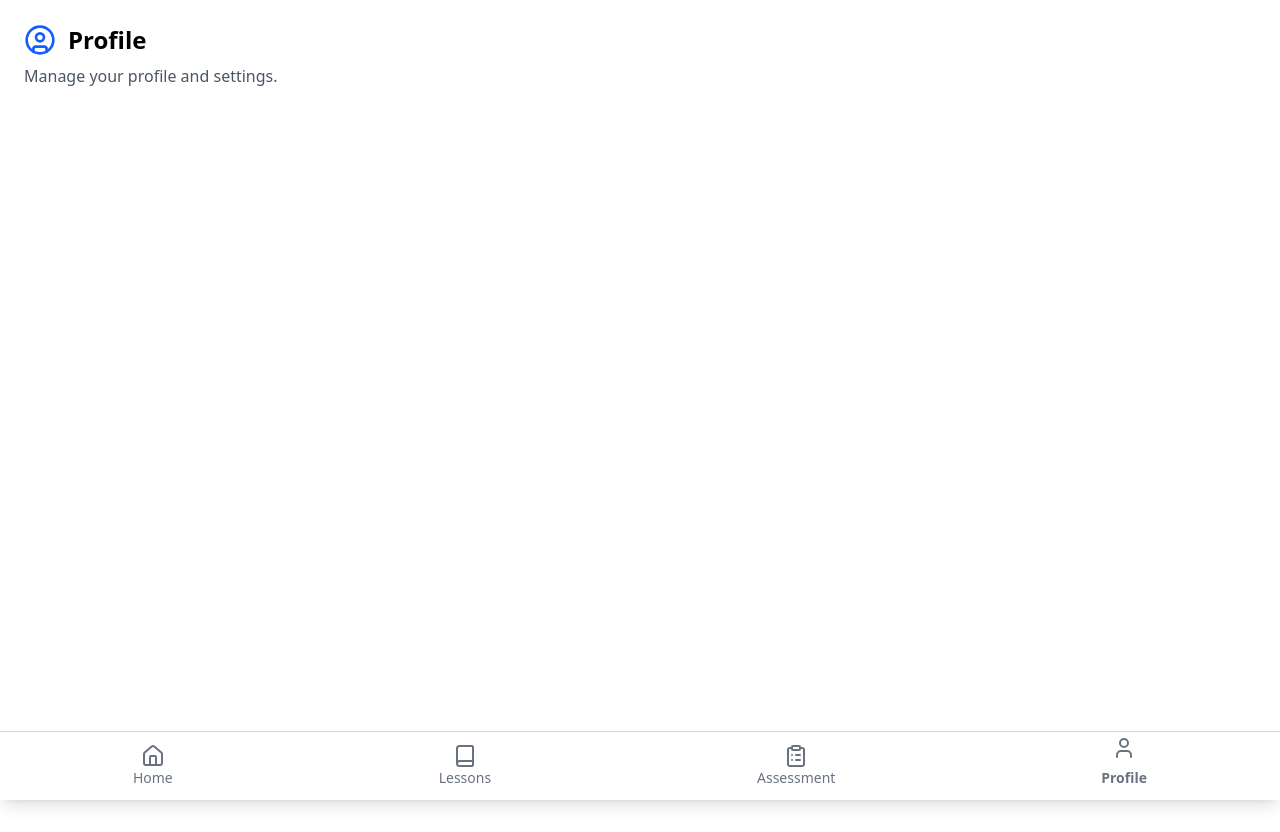
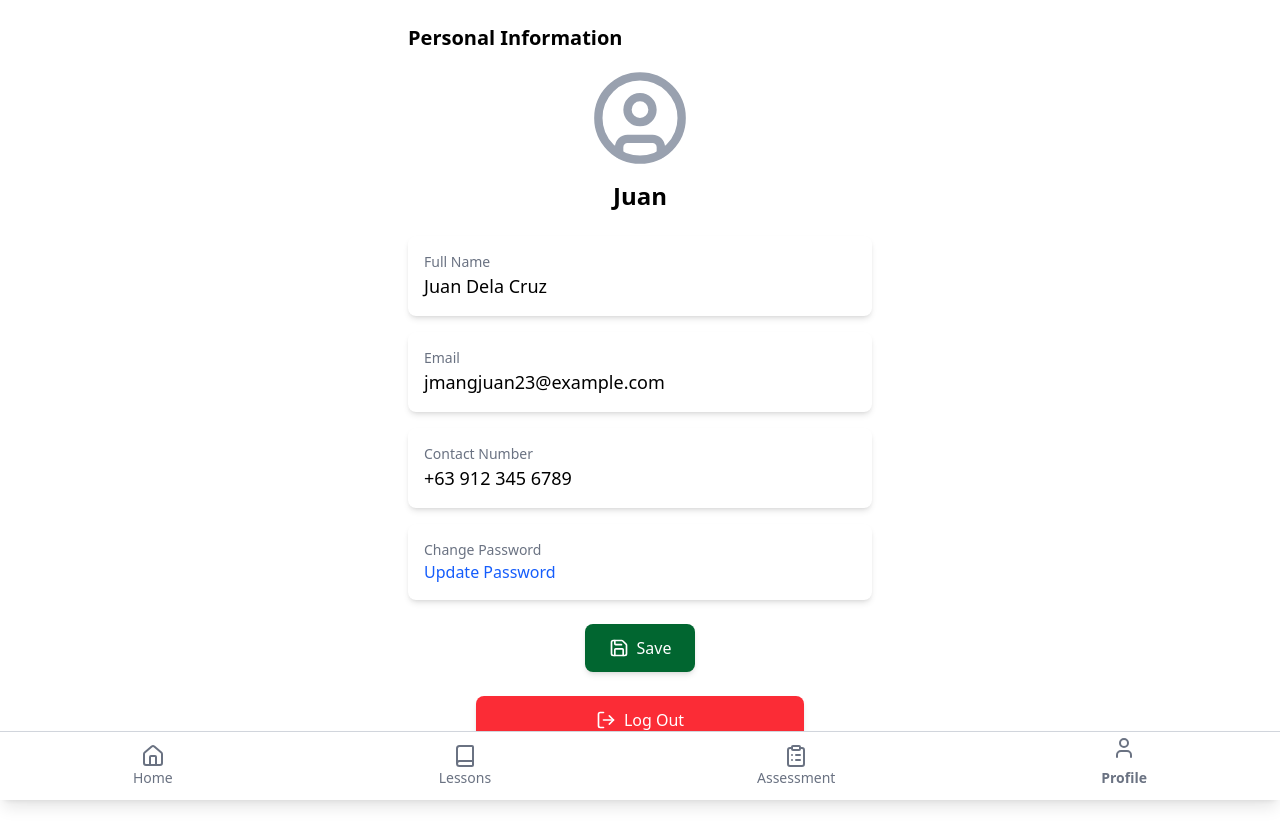
Before and after one commit to tortangChris/EduAR, a React (Vite) app: page /profile in a window 1280 px wide. Before the commit the page ends 800 px from the top, so only its background shows below. Built offline with nearby package versions, Linux system fonts and the light colour scheme.

Commit message:
Profile Test UI

```diff
--- a/src/Components/Profile.jsx
+++ b/src/Components/Profile.jsx
@@ -1,14 +1,52 @@
 import React from "react";
-import { UserCircle } from "lucide-react";
+import { UserCircle, LogOut, Save } from "lucide-react";
 
 const Profile = () => {
   return (
-    <div className="p-6">
-      <div className="flex items-center space-x-3">
-        <UserCircle size={32} className="text-blue-600" />
-        <h1 className="text-2xl font-bold">Profile</h1>
+    <div className="p-6 max-w-lg mx-auto">
+      <div className="flex justify-between items-center mb-4">
+        <h1 className="text-xl font-bold">Personal Information</h1>
       </div>
-      <p className="text-gray-600 mt-2">Manage your profile and settings.</p>
+
+      <div className="flex flex-col items-center text-center">
+        <UserCircle size={100} className="text-gray-400" />
+        <h2 className="mt-3 text-2xl font-semibold">Juan</h2>
+      </div>
+
+      <div className="mt-6 space-y-4">
+        <div className="bg-white p-4 rounded-lg shadow-md">
+          <p className="text-gray-500 text-sm">Full Name</p>
+          <p className="font-medium text-lg">Juan Dela Cruz</p>
+        </div>
+        <div className="bg-white p-4 rounded-lg shadow-md">
+          <p className="text-gray-500 text-sm">Email</p>
+          <p className="font-medium text-lg">jmangjuan23@example.com</p>
+        </div>
+        <div className="bg-white p-4 rounded-lg shadow-md">
+          <p className="text-gray-500 text-sm">Contact Number</p>
+          <p className="font-medium text-lg">+63 912 345 6789</p>
+        </div>
+        <div className="bg-white p-4 rounded-lg shadow-md">
+          <p className="text-gray-500 text-sm">Change Password</p>
+          <button className="text-blue-600 font-medium hover:underline">
+            Update Password
+          </button>
+        </div>
+      </div>
+
+      <div className="flex justify-center mt-6">
+        <button className="flex items-center bg-green-800 text-white py-3 px-6 rounded-lg shadow-md hover:bg-red-600 transition">
+          <Save size={20} className="mr-2" />
+          Save
+        </button>
+      </div>
+
+      <div className="flex justify-center mt-6">
+        <button className="flex items-center bg-red-500 text-white py-3 px-30 rounded-lg shadow-md hover:bg-red-600 transition">
+          <LogOut size={20} className="mr-2" />
+          Log Out
+        </button>
+      </div>
     </div>
   );
 };
```
